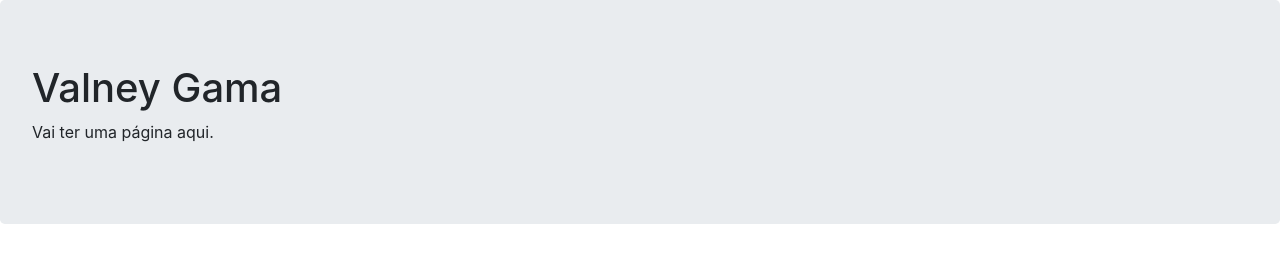
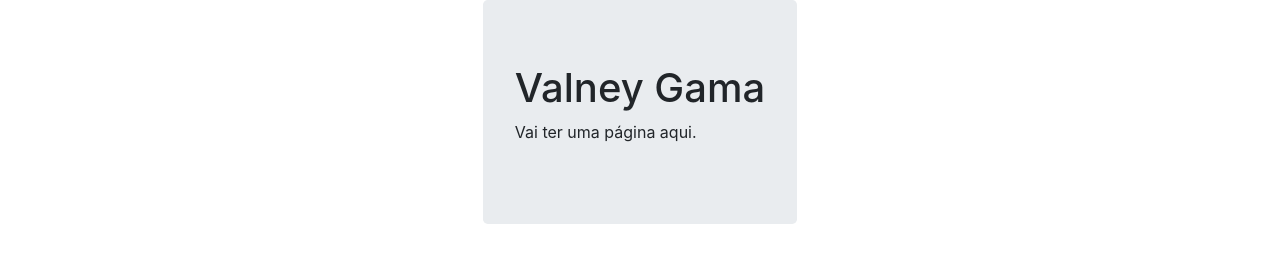
Before and after one commit to valneygama/valney.github.io, a plain HTML site: page index.html in a window 1280 px wide. Drawn offline with nearby package versions, Linux system fonts and the light colour scheme.

Commit message:
Update index.html

```diff
--- a/index.html
+++ b/index.html
@@ -3,9 +3,13 @@
   <head>
     <title>Oi</title>
     <link rel="stylesheet" href="https://maxcdn.bootstrapcdn.com/bootstrap/4.0.0/css/bootstrap.min.css" integrity="sha384-Gn5384xqQ1aoWXA+058RXPxPg6fy4IWvTNh0E263XmFcJlSAwiGgFAW/dAiS6JXm" crossorigin="anonymous">
+    <style>
+      html, body {height: 100%}
+      .page{display: flex; align-items: center; justify-content: center;}
+    </style>
   </head>
   <body>
-    <div class="page info">
+    <div class="page container">
       <div class="jumbotron">
         <h1>Valney Gama</h1>
         <p>Vai ter uma página aqui.</p>
```
